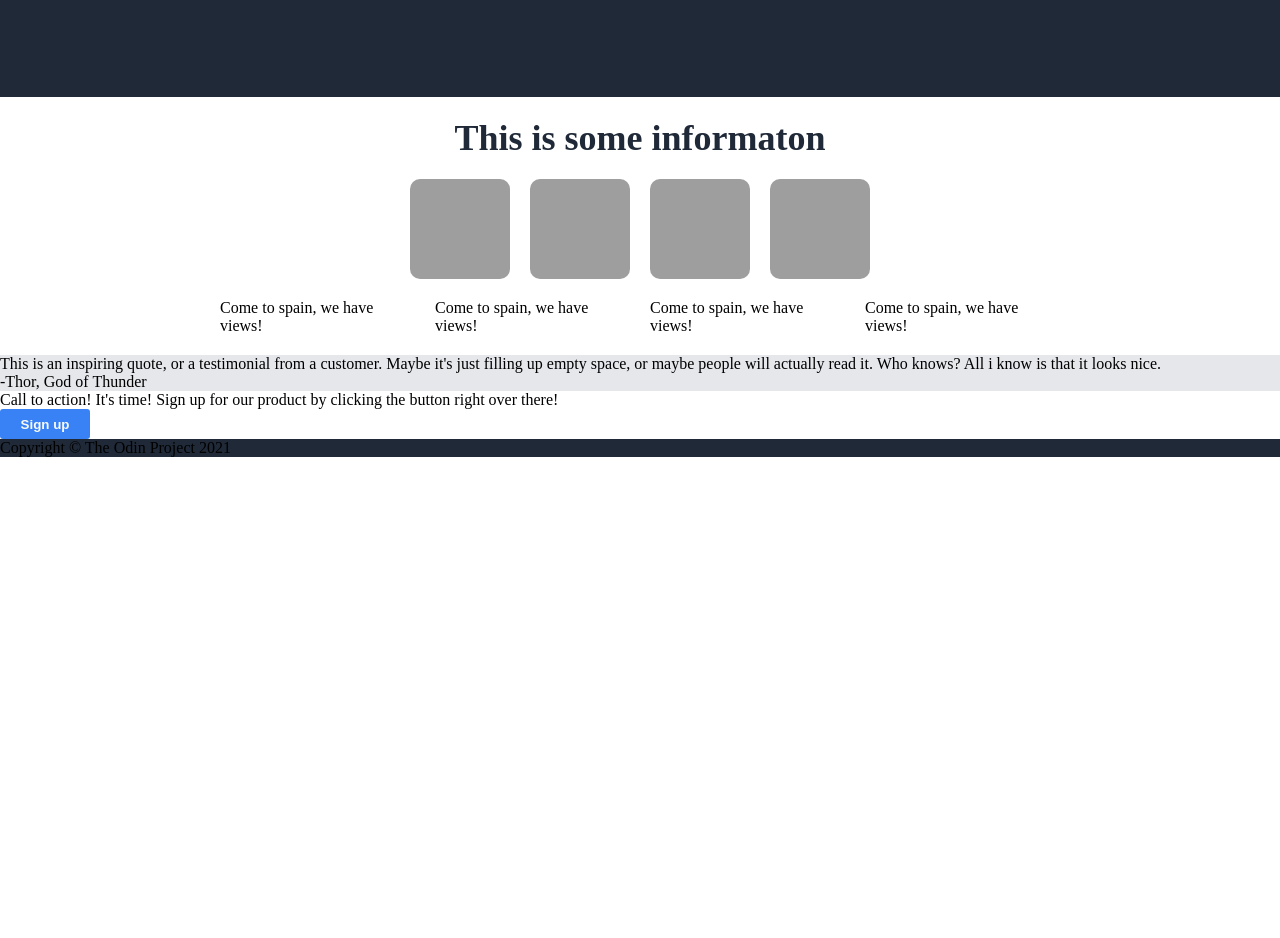
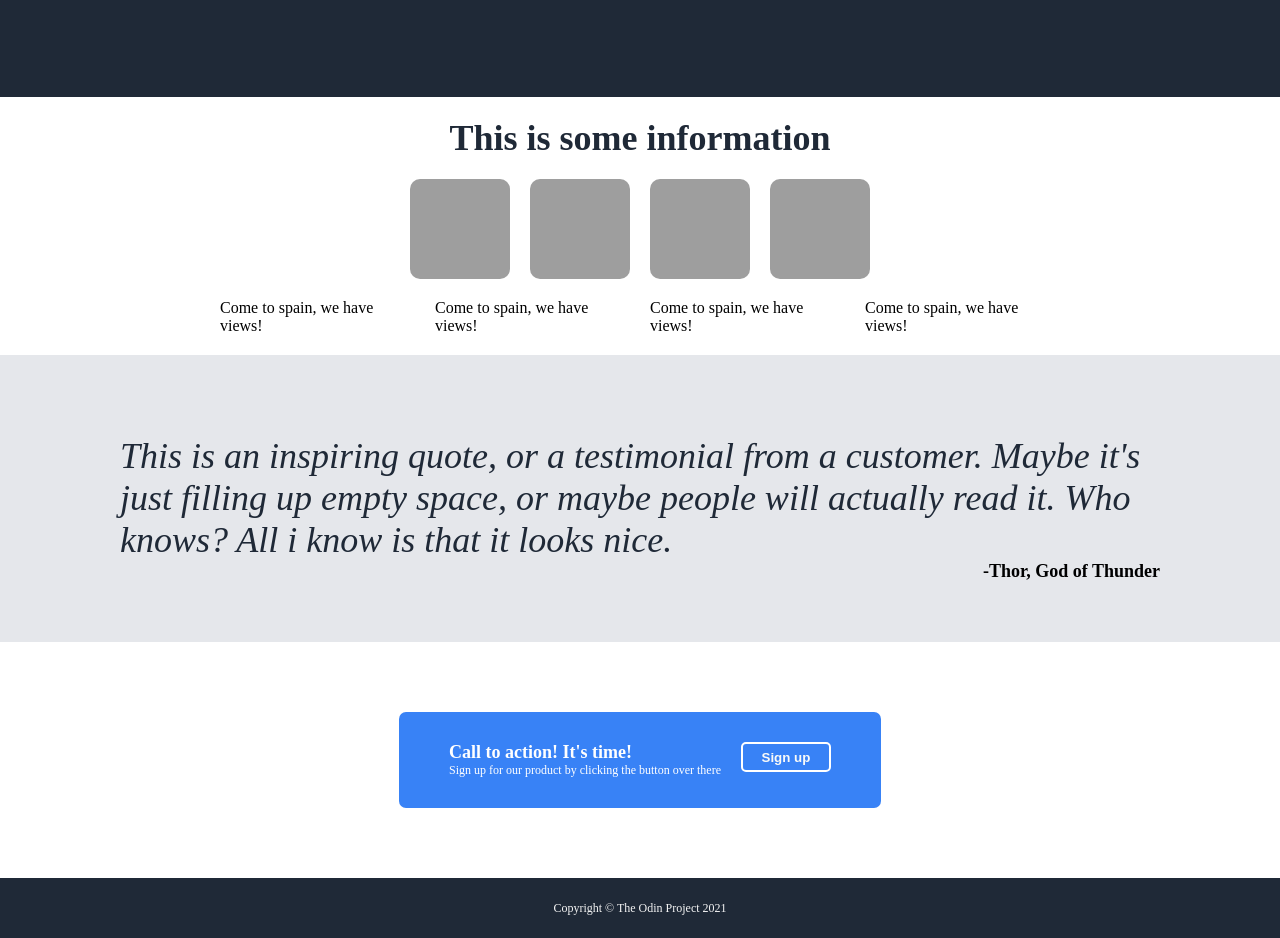
Before and after one commit to sullyschultz/Landing-page, a plain HTML site: page index.html in a window 1280 px wide. Shown: the part 327-1265 px from the top of the page. Before the commit the page ends 800 px from the top, so only its background shows below. Drawn offline with Linux system fonts and the light colour scheme; grey boxes are pictures that could not be loaded.

Commit message:
Landing page

```diff
--- a/index.html
+++ b/index.html
@@ -30,7 +30,7 @@
         </div>
     </div>
     <div class="section-two">
-        <div class="information">This is some informaton</div>
+        <div class="information">This is some information</div>
         <div class="information-img">
             <img src="img/header.jpg" width="100" height="100" alt="Picture of Alhambra">
             <img src="img/header.jpg" width="100" height="100" alt="Picture of Alhambra">
@@ -45,7 +45,7 @@
         </div>
     </div>
     <div class="section-three">
-        <div>This is an inspiring quote, or a testimonial from a customer. Maybe it's just filling up empty
+        <div class="quote-text">This is an inspiring quote, or a testimonial from a customer. Maybe it's just filling up empty
             space, or maybe people will actually read it. Who knows? All i know is that it looks nice.
         </div>
         <div class="quote">
@@ -53,8 +53,13 @@
         </div>
     </div>
     <div class="section-four">
-        <div>Call to action! It's time! Sign up for our product by clicking the button right over there!</div>
-        <button>Sign up</button>
+        <div class="section-four-container">
+        <div class="calltoaction">
+            <div class="one">Call to action! It's time!</div>
+            <div class="two">Sign up for our product by clicking the button over there</div>
+        </div>
+        <button class="signup-button">Sign up</button>
+        </div>
     </div>
     <div class="footer">
         <div>Copyright &copy; The Odin Project 2021</div>
--- a/styles.css
+++ b/styles.css
@@ -18,7 +18,7 @@ button {
     background-color: #3882f6;
     border-color: #3882f6;
     border-style: none;
-    border-radius: 3px;
+    border-radius: 5px;
     color: #f9faf8;
     font-weight: 600;
     width: 90px;
@@ -37,6 +37,67 @@ button {
 
 .section-three {
     background-color: #e5e7eb;
+    padding: 80px 120px 60px 120px;
+
+}
+
+.section-four {
+    padding: 50px 80px 50px 80px;
+    color: white;
+    display: flex;
+    align-items: center;
+    justify-content: center;
+}
+
+.section-four-container {
+    background-color: #3882f6;
+    display: flex;
+    border-radius: 7px;
+    padding: 30px 50px 30px 50px;
+    margin: 20px;
+}
+
+.calltoaction {
+    display: flex;
+    flex-direction: column;
+
+}
+
+.calltoaction .one {
+    font-size: 18px;
+    font-weight: bolder;
+
+}
+
+.calltoaction .two {
+    font-size: 12px;
+    font-weight: 200;
+
+}
+
+.section-four button {
+    border-color: white;
+    border-style: solid;
+    border-width: 1,5px;
+    margin-left: 20px;
+
+}
+
+.quote-text {
+    font-style: italic;
+    font-size: 36px;
+    color: #1f2937;
+
+
+
+
+}
+
+.quote {
+    font-size: 18px;
+    font-weight: bolder;
+    color: black;
+    text-align: right;
 }
 
 .section-two {
@@ -115,6 +176,12 @@ button {
 
 .footer {
     background-color: #1f2937;
+    height: 60px;
+    color: whitesmoke;
+    font-size: 12px;
+    display: flex;
+    align-items: center;
+    justify-content: center;
 }
 .list {
     display:flex;
```
